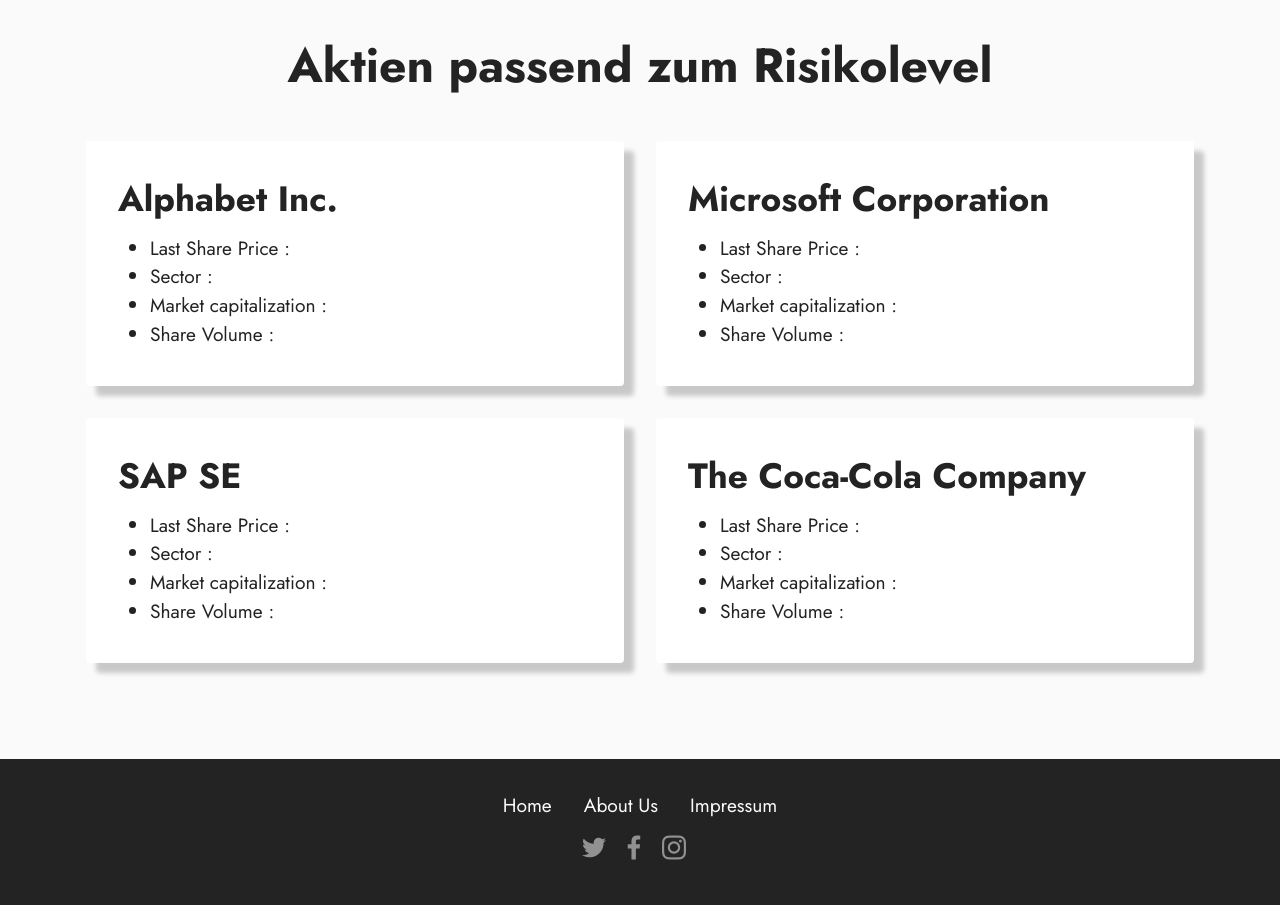
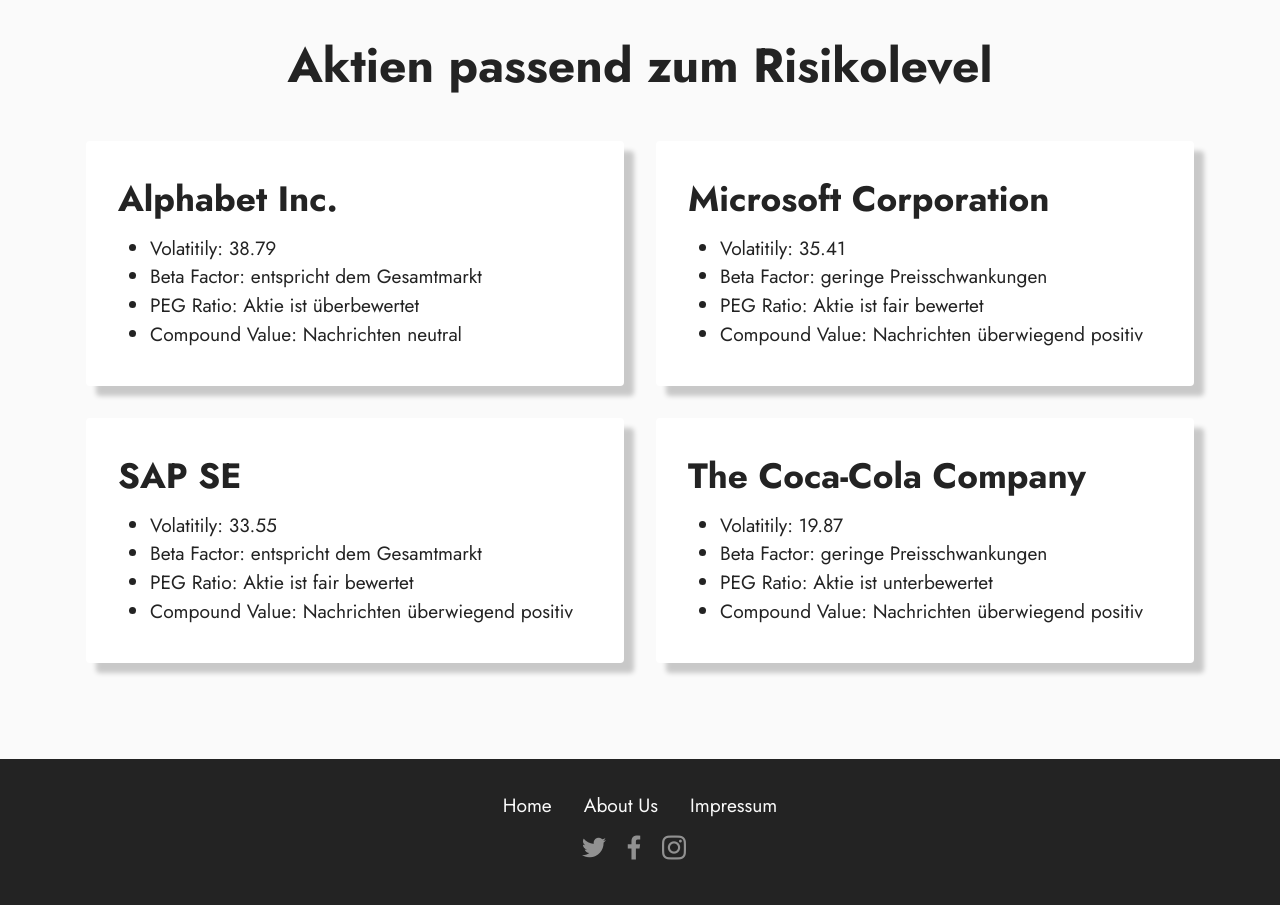
Before and after one commit to LWaetzig/Fallstudie, a Django app: page /risk-analysis/ in a window 1280 px wide. Shown: the part 452-1357 px from the top of the page. Run offline with Django 4.2, Linux system fonts and the light colour scheme; data comes from the database, SQL or seed files in the repository; some libraries are stand-ins or nearby versions.

Commit message:
feat(risikoanalyse.html): change view

```diff
--- a/fideo/templates/risikoanalyse.html
+++ b/fideo/templates/risikoanalyse.html
@@ -59,10 +59,28 @@
                             <strong>{{share.share_name}}</strong>
                         </h5>
                         <ul class="display-7">
-                            <li> Last Share Price : </li>
-                            <li> Sector : </li>
-                            <li> Market capitalization : </li>
-                            <li> Share Volume : </li>
+                            <li>Volatitily: {{share.share_volatility}}</li>
+                            {% if share.share_beta_factor > 1.15 %}
+                            <li>Beta Factor: höhere Preisschwankungen</li>
+                            {% elif share.share_beta_factor <= 0.95 %}
+                            <li>Beta Factor: geringe Preisschwankungen</li>
+                            {% else %}
+                            <li>Beta Factor: entspricht dem Gesamtmarkt</li>
+                            {% endif %}
+                            {% if share.share_peg_ratio > 2.5 %}
+                            <li>PEG Ratio: Aktie ist unterbewertet</li>
+                            {% elif share.share_peg_ratio < 1.75 %}
+                            <li>PEG Ratio: Aktie ist überbewertet</li>
+                            {% else %}
+                            <li>PEG Ratio: Aktie ist fair bewertet</li>
+                            {% endif %}
+                            {% if share.share_compound > 0.05%}
+                            <li>Compound Value: Nachrichten überwiegend positiv </li>
+                            {% elif share.share_compound < -0.05%}
+                            <li>Compound Value: Nachrichten überwiegend negativ</li>
+                            {% else %}
+                            <li>Compound Value: Nachrichten neutral </li>
+                            {% endif %}
                         </ul>
                     </div>
                 </div>
```
